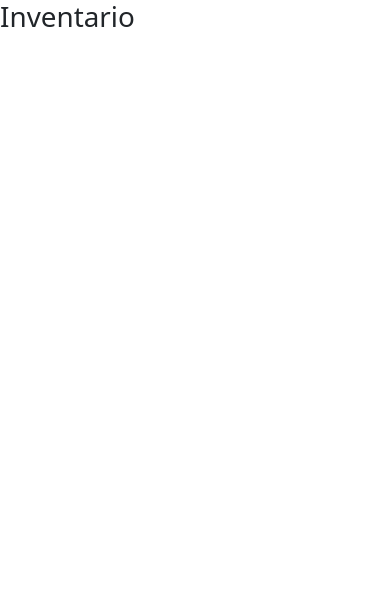
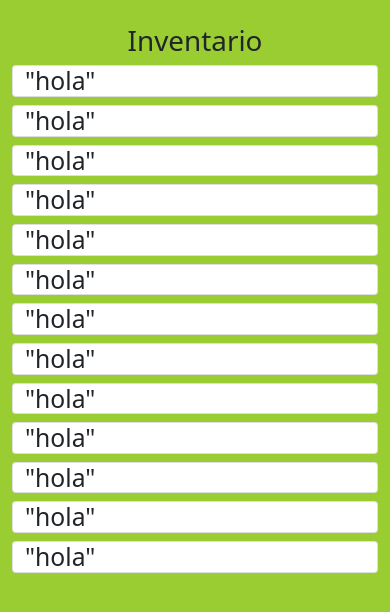
Before and after one commit to CosmeValera/Inventory, a website: page index.html in a window 390 px wide. Drawn offline with nearby package versions, Linux system fonts and the light colour scheme.

Commit message:
add responsive cards in body of html

```diff
--- a/index.css
+++ b/index.css
@@ -0,0 +1,3 @@
+body{
+    background-color: yellowgreen;
+}
--- a/index.html
+++ b/index.html
@@ -20,8 +20,26 @@
     <link rel="stylesheet" href="index.css" />
   </head>
   <body>
-        <header>
+    <header class="container-fluid d-flex justify-content-center">
       <h1>Inventario</h1>
     </header>
+    <body class="p-4">
+      <main class="row">
+          <!-- Aqui dentro van las plantillas pug -->
+        <h2 class="card col-md-3 col-sm-6">"hola"</h2>
+        <h2 class="card col-md-3 col-sm-6">"hola"</h2>
+        <h2 class="card col-md-3 col-sm-6">"hola"</h2>
+        <h2 class="card col-md-3 col-sm-6">"hola"</h2>
+        <h2 class="card col-md-3 col-sm-6">"hola"</h2>
+        <h2 class="card col-md-3 col-sm-6">"hola"</h2>
+        <h2 class="card col-md-3 col-sm-6">"hola"</h2>
+        <h2 class="card col-md-3 col-sm-6">"hola"</h2>
+        <h2 class="card col-md-3 col-sm-6">"hola"</h2>
+        <h2 class="card col-md-3 col-sm-6">"hola"</h2>
+        <h2 class="card col-md-3 col-sm-6">"hola"</h2>
+        <h2 class="card col-md-3 col-sm-6">"hola"</h2>
+        <h2 class="card col-md-3 col-sm-6">"hola"</h2>
+      </main>
+    </body>
   </body>
 </html>
```
Lines whose indentation alone changed are shown as unchanged.
